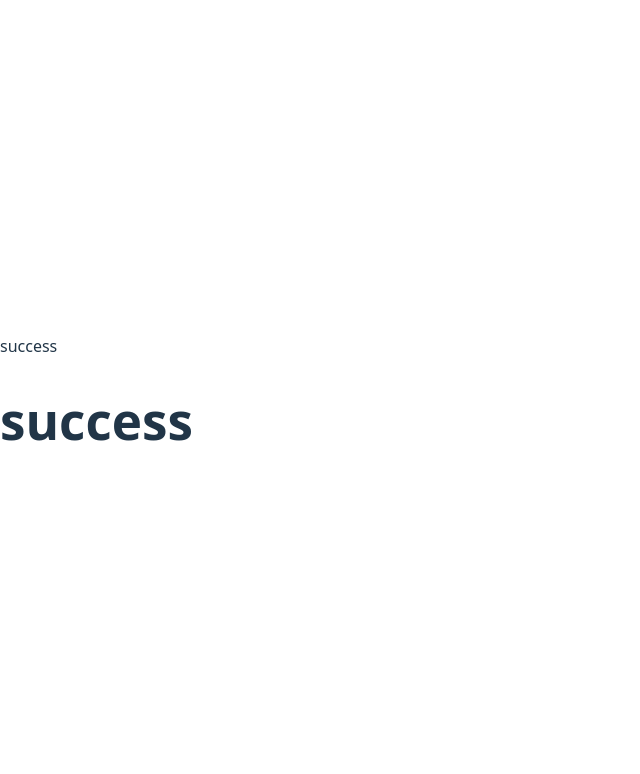
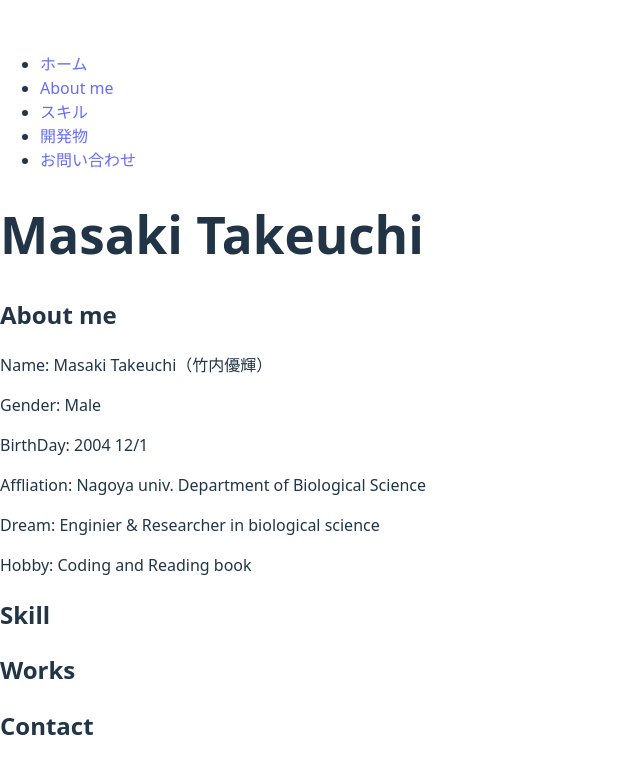
Before and after one commit to jellYTM/portfolio, a React (Vite) app: page / in a window 1280 px wide. Shown: the top 774 px of the page, without its empty margins (0-640 px from the left). Built offline with nearby package versions, Linux system fonts and the light colour scheme.

Commit message:
make base html and about me

```diff
--- a/src/App.tsx
+++ b/src/App.tsx
@@ -5,11 +5,33 @@ function App() {
   const [count, setCount] = useState(0)
   return (
     <>
-      <div className='App'>
-        <header className='App-header'>
-          <p>success</p>
+      <div>
+        <header>
+          <nav>
+            <ul>
+              <li><a href="#">ホーム</a></li>
+              <li><a href="#">About me</a></li>
+              <li><a href="#">スキル</a></li>
+              <li><a href="#">開発物</a></li>
+              <li><a href="#">お問い合わせ</a></li>
+            </ul>
+          </nav>
         </header>
-        <h1>success</h1>
+        <h1>Masaki Takeuchi</h1>
+        <div>
+          <h2>About me</h2>
+          <p>Name: Masaki Takeuchi（竹内優輝）</p>
+          <p>Gender: Male</p>
+          <p>BirthDay: 2004 12/1 </p>
+          <p>Affliation: Nagoya univ. Department of Biological Science </p>
+          <p>Dream: Enginier & Researcher in biological science</p>
+          <p>Hobby: Coding and Reading book
+          <p></p>
+          </p>
+        </div>
+        <h2>Skill</h2>
+        <h2>Works</h2>
+        <h2>Contact</h2>
       </div>
     </>
   )
```
